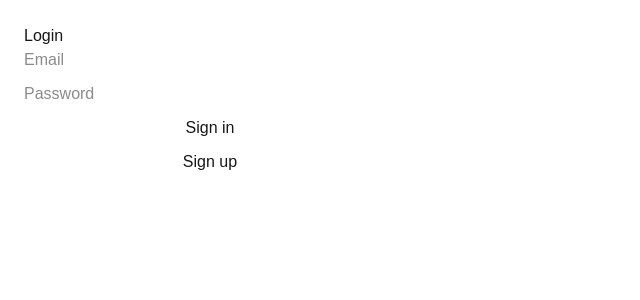
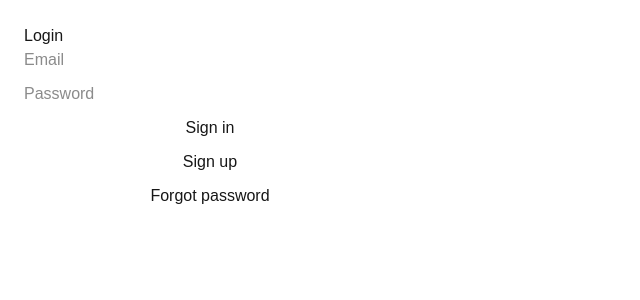
Before and after one commit to Sofiakik/health-os, a Next.js app: page /login in a window 1280 px wide. Shown: the top 300 px of the page, without its empty margins (0-640 px from the left). Built offline with nearby package versions, Linux system fonts and the light colour scheme; no server answers.

Commit message:
Add password reset on login

```diff
--- a/app/login/page.tsx
+++ b/app/login/page.tsx
@@ -4,45 +4,82 @@ import { useState } from "react";
 import { useRouter } from "next/navigation";
 import { supabase } from "@/lib/supabaseClient";
 
+type Status = "idle" | "signedup" | "reset_sent" | "error";
+
 export default function LoginPage() {
   const router = useRouter();
+
   const [email, setEmail] = useState("");
   const [password, setPassword] = useState("");
+
   const [loading, setLoading] = useState(false);
-  const [status, setStatus] = useState<"idle" | "signedup" | "error">("idle");
-  const [error, setError] = useState("");
+  const [status, setStatus] = useState<Status>("idle");
+  const [message, setMessage] = useState("");
 
   const signUp = async () => {
     setLoading(true);
-    setError("");
     setStatus("idle");
+    setMessage("");
 
     const { error } = await supabase.auth.signUp({ email, password });
 
     if (error) {
-      setError(error.message);
       setStatus("error");
+      setMessage(error.message);
     } else {
       setStatus("signedup");
+      setMessage(
+        "Account created. If email confirmation is on, confirm via email once."
+      );
     }
     setLoading(false);
   };
 
   const signIn = async () => {
     setLoading(true);
-    setError("");
     setStatus("idle");
+    setMessage("");
 
     const { error } = await supabase.auth.signInWithPassword({ email, password });
 
     if (error) {
-      setError(error.message);
       setStatus("error");
+      setMessage(error.message);
       setLoading(false);
       return;
     }
 
+    setLoading(false);
     router.push("/calendar");
+  };
+
+  const resetPassword = async () => {
+    setLoading(true);
+    setStatus("idle");
+    setMessage("");
+
+    if (!email.trim()) {
+      setStatus("error");
+      setMessage("Enter your email first, then click Forgot password.");
+      setLoading(false);
+      return;
+    }
+
+    const redirectTo = `${window.location.origin}/auth/callback`;
+
+    const { error } = await supabase.auth.resetPasswordForEmail(email, {
+      redirectTo,
+    });
+
+    if (error) {
+      setStatus("error");
+      setMessage(error.message);
+    } else {
+      setStatus("reset_sent");
+      setMessage("Password reset email sent. Open it on the same device/browser.");
+    }
+
+    setLoading(false);
   };
 
   const onKeyDown = (e: React.KeyboardEvent<HTMLInputElement>) => {
@@ -58,6 +95,7 @@ export default function LoginPage() {
         onChange={(e) => setEmail(e.target.value)}
         placeholder="Email"
         type="email"
+        autoComplete="email"
         style={{ width: "100%", marginBottom: 10 }}
       />
 
@@ -66,23 +104,40 @@ export default function LoginPage() {
         onChange={(e) => setPassword(e.target.value)}
         placeholder="Password"
         type="password"
+        autoComplete="current-password"
         onKeyDown={onKeyDown}
         style={{ width: "100%", marginBottom: 10 }}
       />
 
-      <button onClick={signIn} disabled={loading} style={{ width: "100%", marginBottom: 10 }}>
+      <button
+        onClick={signIn}
+        disabled={loading}
+        style={{ width: "100%", marginBottom: 10 }}
+      >
         Sign in
       </button>
 
-      <button onClick={signUp} disabled={loading} style={{ width: "100%" }}>
+      <button
+        onClick={signUp}
+        disabled={loading}
+        style={{ width: "100%", marginBottom: 10 }}
+      >
         Sign up
       </button>
 
-      {status === "signedup" && (
-        <p style={{ marginTop: 10 }}>Account created. If email confirmation is on, confirm via email once.</p>
+      <button
+        onClick={resetPassword}
+        disabled={loading}
+        style={{ width: "100%" }}
+      >
+        Forgot password
+      </button>
+
+      {status !== "idle" && (
+        <p style={{ marginTop: 10, color: status === "error" ? "red" : "black" }}>
+          {message}
+        </p>
       )}
-
-      {status === "error" && <p style={{ color: "red", marginTop: 10 }}>{error}</p>}
     </div>
   );
 }
```
